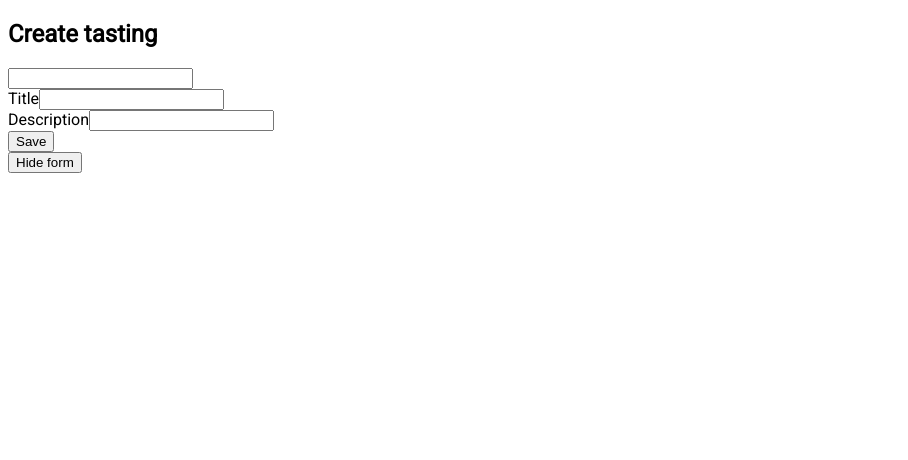
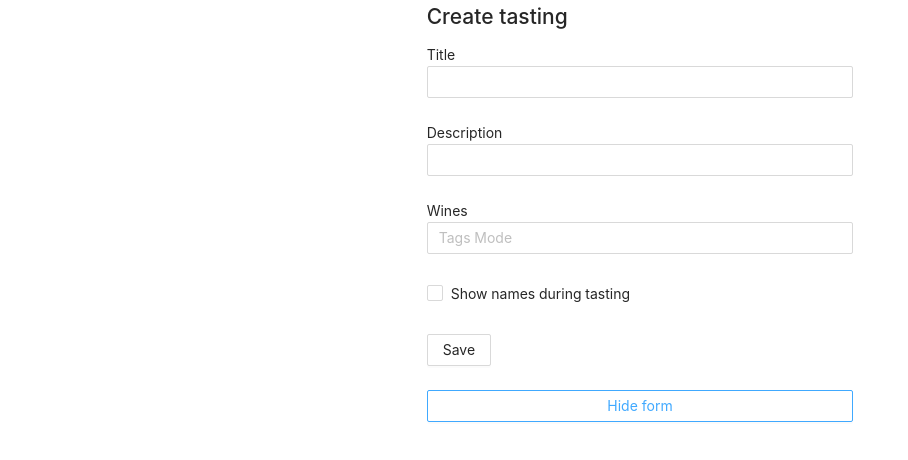
Before and after one commit to thinkfix/winetasting, a React (Create React App) app: page / in a window 1280 px wide. Both pictures are taken after a click on the button "Add tasting". Shown: the top 460 px of the page, without its empty margins (0-908 px from the left). Built offline with nearby package versions, Linux system fonts and the light colour scheme.

Commit message:
task/01: - refactor with ant design

```diff
--- a/src/components/App.js
+++ b/src/components/App.js
@@ -5,6 +5,7 @@ import TastingList from "./TastingList";
 import TastingForm from "./TastingForm";
 import {connect} from "react-redux";
 import {createTasting, editTasting, deleteTasting} from "../actions";
+import {Button} from "antd";
 
 
 const App = (props) => {
@@ -34,6 +35,7 @@ const App = (props) => {
 
     const editItemHandler = (id) => {
         let data = tasting.filter(item => item.id === id);
+        console.log('Line: 38', data);
         setFormData({...data[0], formTitle: 'Edit tasting'});
         setShowForm(true);
     }
@@ -45,7 +47,7 @@ const App = (props) => {
                 ? <TastingForm saveForm={saveFormHandler} formData={formData}/>
                 : <TastingList list={tasting} editItem={editItemHandler} deleteItem={id => props.deleteTasting(id)}/>
             }
-            <button onClick={() => setShowForm(!showForm)}>{!showForm ? 'Add tasting' : 'Hide form'}</button>
+            <Button block onClick={() => setShowForm(!showForm)}>{!showForm ? 'Add tasting' : 'Hide form'}</Button>
         </>
     );
 }
--- a/src/components/TastingForm.js
+++ b/src/components/TastingForm.js
@@ -1,4 +1,8 @@
 import React, {useEffect, useState} from "react";
+import { Form, Select, Input, Checkbox, Button } from "antd";
+import 'antd/dist/antd.css';
+
+// const {Option} = Select;
 
 const TastingForm = (props) => {
     const {saveForm, formData} = props;
@@ -9,7 +13,6 @@ const TastingForm = (props) => {
     }, [formData]);
 
     const submitTastingHandler = (e) => {
-        e.preventDefault();
         saveForm(formFields);
     }
 
@@ -24,29 +27,51 @@ const TastingForm = (props) => {
         })
     }
 
+    const children = [];
+
+    function handleChange(value) {
+        console.log(`selected ${value}`);
+    }
+
     return (
         <>
             <h2>{formFields.formTitle}</h2>
-            <form onSubmit={submitTastingHandler}>
-                <input type="text" name="id" value={formFields.id} onChange={inputChangeHandler}/>
-                <br/>
+            <Form onFinish={submitTastingHandler}>
+                <input type="hidden" name="id" value={formFields.id} onChange={inputChangeHandler}/>
+                <Form.Item>
                     <label htmlFor="title">Title</label>
-                <input
+                    <Input
                         type="text"
-                    required
+                        rules={[{ required: true, message: 'Please input tasting title!' }]}
                         name="title"
                         value={formFields.title}
                         onChange={inputChangeHandler}/>
-                <br/>
+                </Form.Item>
+
+                <Form.Item>
                     <label htmlFor="description">Description</label>
-                <input
+                    <Input
                         type="text"
                         name="description"
                         value={formFields.description}
                         onChange={inputChangeHandler}/>
-                <br/>
-                <button type='submit'>Save</button>
-            </form>
+                </Form.Item>
+
+                <Form.Item>
+                    <label htmlFor="wines">Wines</label>
+                    <Select mode="tags" name="wines" style={{ width: '100%' }} placeholder="Tags Mode" onChange={handleChange}>
+                        {children}
+                    </Select>
+                </Form.Item>
+
+                <Form.Item>
+                    <Checkbox>Show names during tasting</Checkbox>
+                </Form.Item>
+
+                <Form.Item>
+                    <Button htmlType='submit'>Save</Button>
+                </Form.Item>
+            </Form>
         </>
     )
 }
--- a/src/components/TastingList.js
+++ b/src/components/TastingList.js
@@ -1,23 +1,29 @@
 import React from "react";
+import {Button, List, Avatar} from "antd";
 
 const TastingList = (props) => {
 
     const {list, editItem, deleteItem} = props;
 
-    const tastingList = list.map((item) => {
-        return (
-            <li key={item.id}>
-                <h3>{item.title}</h3>
-                <p>{item.description}</p>
-
-                <span onClick={() => editItem(item.id)}>Edit</span>
-                <span onClick={() => deleteItem(item.id)}>Delete</span>
-            </li>
-        )});
     return (
         <>
             {list.length > 0
-                ? <ul>{tastingList}</ul>
+                ? <List
+                    itemLayout="horizontal"
+                    dataSource={list}
+                    renderItem={item => (
+                        <List.Item
+                            actions={[
+                                <Button onClick={() => editItem(item.id)}>Edit</Button>,
+                                <Button danger onClick={() => deleteItem(item.id)}>Delete</Button>
+                            ]}>
+                            <List.Item.Meta
+                                avatar={<Avatar src="https://joeschmoe.io/api/v1/random" />}
+                                title={<a href="https://ant.design">{item.title}</a>}
+                                description={<span>{item.description}</span>}
+                            />
+                        </List.Item>
+                    )}/>
                 : <h1>Create first tasting</h1>
             }
         </>
--- a/src/index.js
+++ b/src/index.js
@@ -3,8 +3,8 @@ import ReactDOM from 'react-dom';
 import App from './components/App';
 import { Provider } from "react-redux";
 import { createStore } from "redux";
-// import thunk from "redux-thunk";
-import reducers from './reducers'
+import reducers from './reducers';
+import {Row, Col} from "antd";
 
 const store = createStore(reducers, window.__REDUX_DEVTOOLS_EXTENSION__ && window.__REDUX_DEVTOOLS_EXTENSION__());
 
@@ -12,7 +12,11 @@ const store = createStore(reducers, window.__REDUX_DEVTOOLS_EXTENSION__ && windo
 ReactDOM.render(
     <React.StrictMode>
         <Provider store={store}>
-            <App/>
+            <Row justify="center" align="top">
+                <Col xs={20} sm={16} md={12} lg={8}>
+                    <App/>
+                </Col>
+            </Row>
         </Provider>
     </React.StrictMode>,
     document.getElementById('root')
--- a/src/reducers/tastingReducer.js
+++ b/src/reducers/tastingReducer.js
@@ -3,6 +3,8 @@ const tastingReducer = (state = [] ,action) => {
         case 'CREATE_TASTING':
             return [...state, action.payload];
         case 'EDIT_TASTING':
+            console.log('Line: 6', state);
+            console.log('Line: 7', action.payloads);
             return state.map(item => {
                 if (action.payload.id === item.id) {
                     return action.payload
```
Lines whose indentation alone changed are shown as unchanged.
